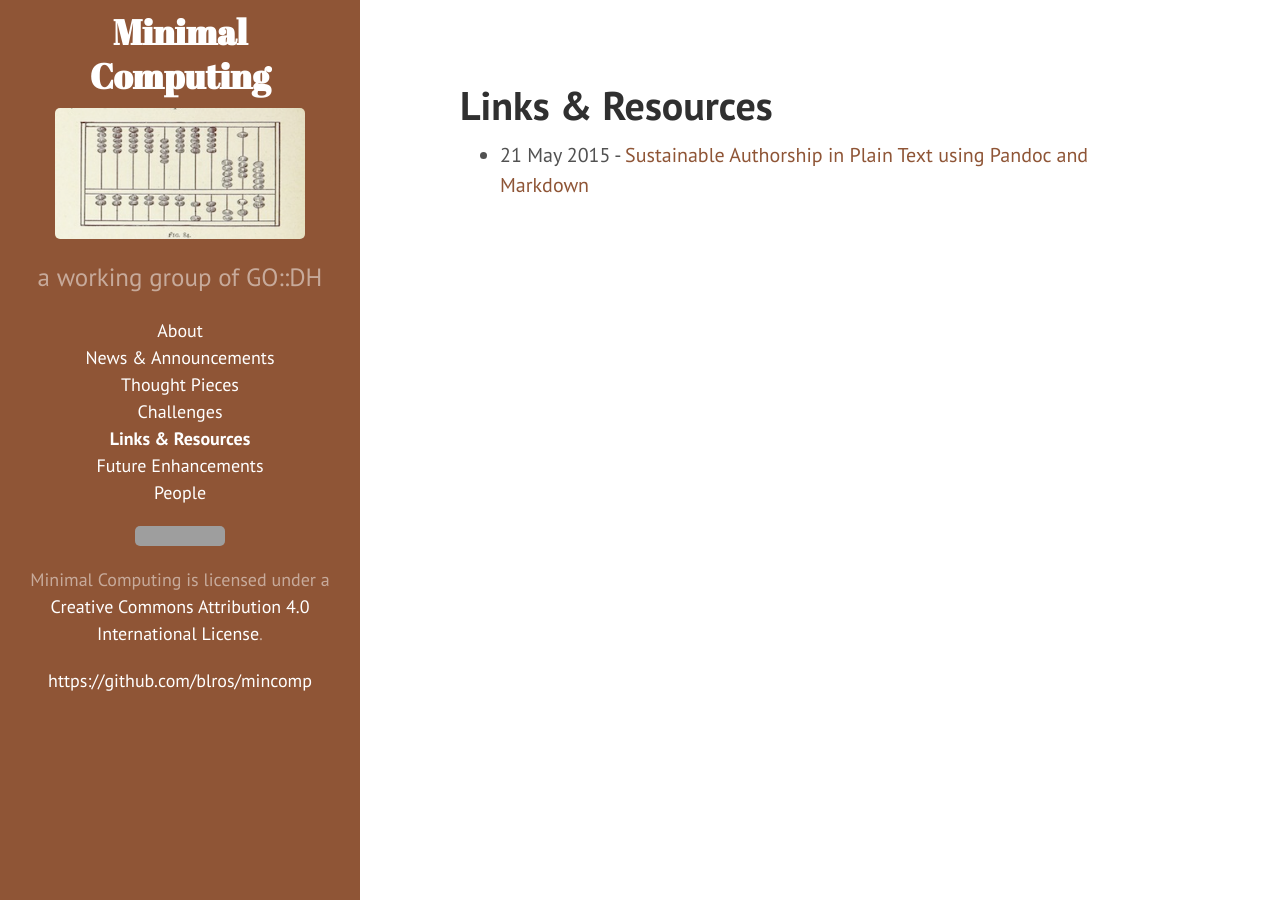
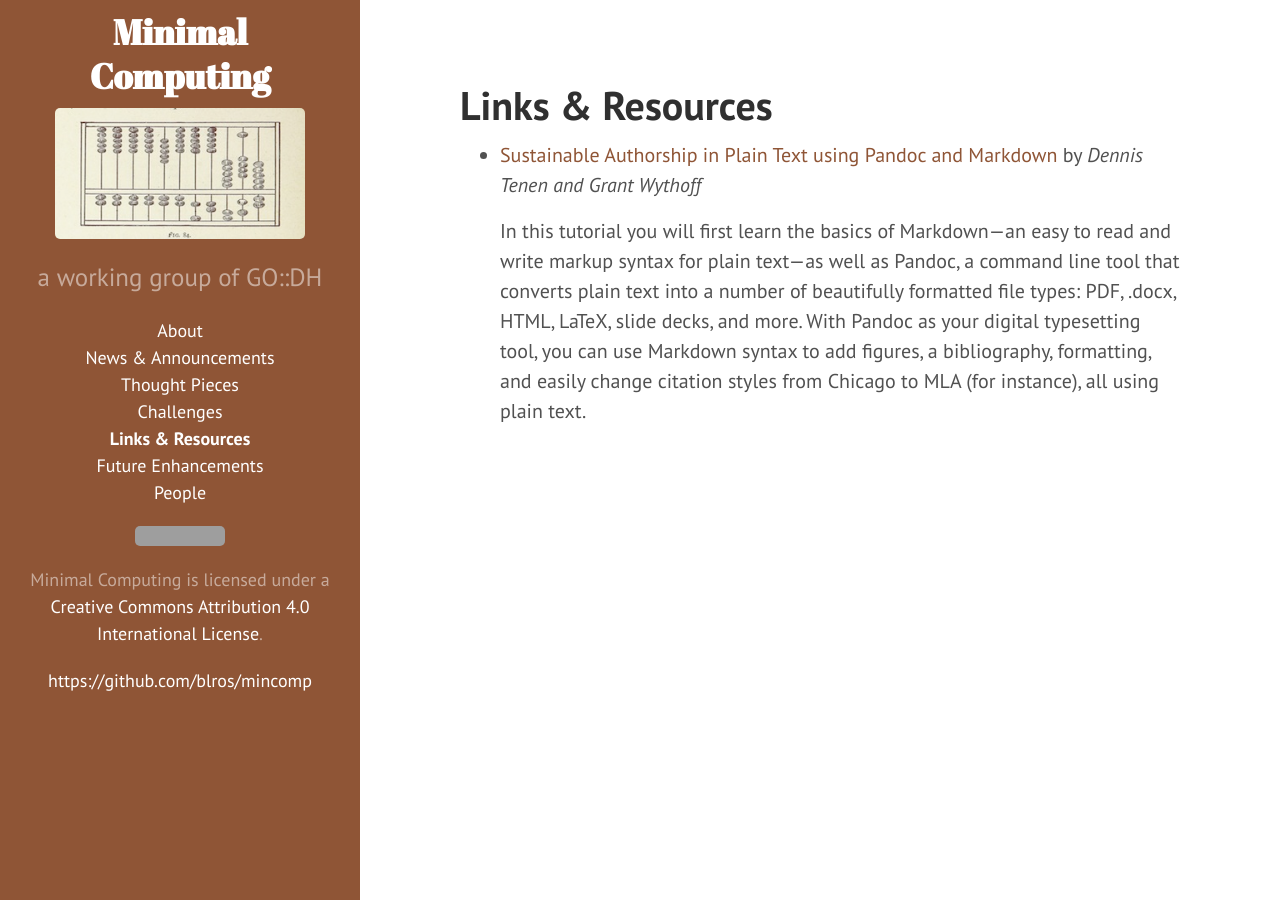
Before and after one commit to go-dh/mincomp, a Jekyll site: the page built from 04resources.md, in a window 1280 px wide. Built offline with Jekyll 4.4.1, drawn with Linux system fonts in a browser that asks for light colours; grey boxes are pictures that could not be loaded.

Commit message:
added first resource and model for resources

```diff
--- a/04resources.md
+++ b/04resources.md
@@ -8,7 +8,8 @@ permalink: /resources/
   <ul>
     {% for post in site.posts %}
 	{% if post.category == "resource" %}
-      <li><span>{{ post.date | date_to_string }}</span> - <a href="{{ site.baseurl }}{{ post.url }}">{{ post.title }}</a></li>
+      <li><a href="{{ post.link }}" target="_blank">{{ post.title }}</a> by <span class="italic">{{ post.author }}</span></li>
+      <p class="blurb">{{ post.blurb }}</p>
 	{% endif %}
 {% endfor %}
   </ul>
--- a/_posts/2015-05-22-sustainable-authorship.markdown
+++ b/_posts/2015-05-22-sustainable-authorship.markdown
@@ -3,8 +3,7 @@ layout: post
 title:  "Sustainable Authorship in Plain Text using Pandoc and Markdown"
 date:   2015-05-21 04:00:00
 category: resource
+author: Dennis Tenen and Grant Wythoff
+blurb: "In this tutorial you will first learn the basics of Markdown—an easy to read and write markup syntax for plain text—as well as Pandoc, a command line tool that converts plain text into a number of beautifully formatted file types: PDF, .docx, HTML, LaTeX, slide decks, and more. With Pandoc as your digital typesetting tool, you can use Markdown syntax to add figures, a bibliography, formatting, and easily change citation styles from Chicago to MLA (for instance), all using plain text."
 link: http://programminghistorian.org/lessons/sustainable-authorship-in-plain-text-using-pandoc-and-markdown
-author: Dennis Tenen and Grant Wythoff
 ---
-
-> In [this tutorial](http://programminghistorian.org/lessons/sustainable-authorship-in-plain-text-using-pandoc-and-markdown), you will first learn the basics of Markdown—an easy to read and write markup syntax for plain text—as well as Pandoc, a command line tool that converts plain text into a number of beautifully formatted file types: PDF, .docx, HTML, LaTeX, slide decks, and more.1 With Pandoc as your digital typesetting tool, you can use Markdown syntax to add figures, a bibliography, formatting, and easily change citation styles from Chicago to MLA (for instance), all using plain text.
--- a/public/css/hyde.css
+++ b/public/css/hyde.css
@@ -249,3 +249,12 @@ a.sidebar-nav-item:focus {
 .theme-base-0f .related-posts li a:hover {
   color: #8f5536;
 }
+
+/* MIN-COMP ADDED CSS */
+.italic {
+	font-style: italic;
+}
+
+.blurb {
+	margin-top: 16px;
+	}
```
